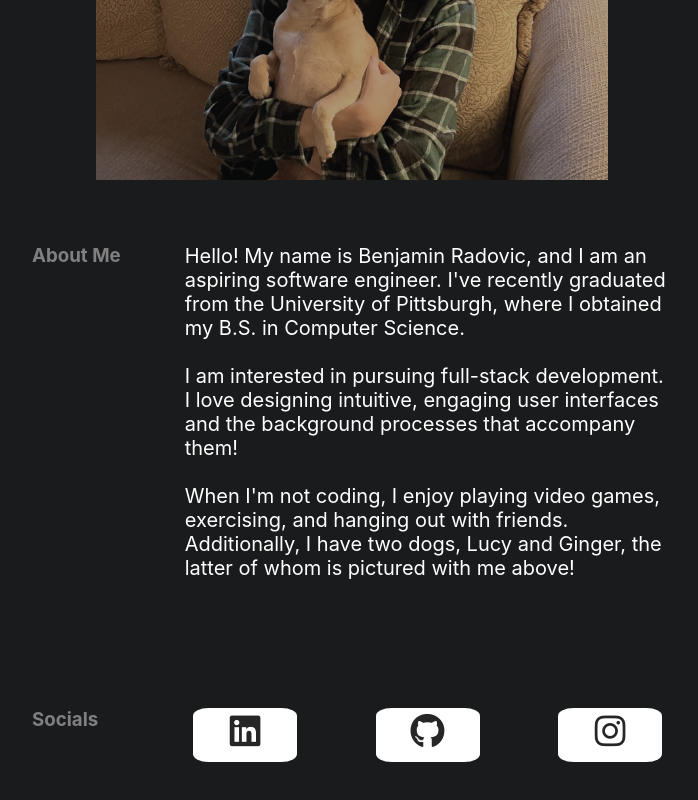
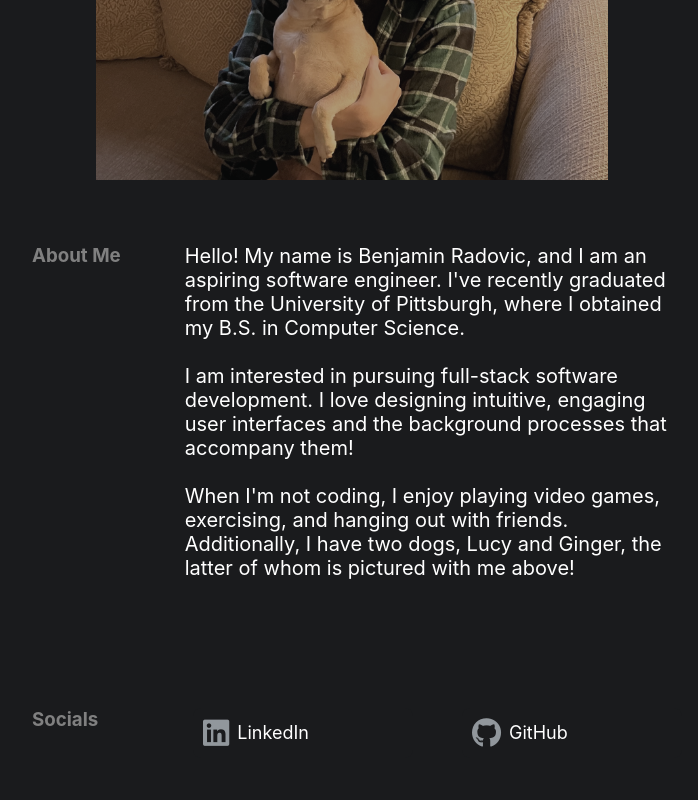
Before and after one commit to BMR81/personal_website, a React (Create React App) app in the folder my-website/: page /about in a window 1280 px wide. Shown: the part 320-1120 px from the top of the page, without its empty margins (288-986 px from the left). Built offline with nearby package versions, Linux system fonts and the light colour scheme; a web font is replaced by a local one.

Commit message:
Updated website logo and social media links

```diff
--- a/my-website/src/pages/AboutPage/AboutPage.css
+++ b/my-website/src/pages/AboutPage/AboutPage.css
@@ -64,59 +64,52 @@ body {
 #socials-list li {
     list-style: none;
     margin-bottom: 10px;
+    width: 45%;
 }
 
+@media (max-width: 800px) {
+    #socials-list li {
+      width: 100%;
+    }
+  }
+
 #socials-list li a {
-    width: 100px;
+    width: 100%;
     height: 50px;
-    background-color: #fff;
-    text-align: center;
-    font-size: 35px;
+    background-color: rgb(26, 27, 29);
+    font-size: 30px;
     margin: 0 10px;
-    display: block;
-    position: relative;
-    overflow: hidden;
-    border: 2px solid #fff;
-    border-radius: 15%;
-    z-index: 1;
+    align-items: center;
+    text-decoration: none;
+    display: flex;
+    gap: 8px;
+    border-radius: 8px;
+    transition: 0s;
+}
+
+#socials-list li a:hover {
+    background-color: rgb(45, 45, 46);
 }
 
 #socials-list li a .icon {
-    position: relative;
-    color: #262626;
-    transition: .5s;
+    margin-left: 10px;
+    color: #91979c;
+    transition: 0s;
     z-index: 3;
 }
 
 #socials-list li a:hover .icon {
     color: #fff;
-    transform: rotateY(360deg);
 }
 
-#socials-list li a:before {
-    content: "";
-    position: absolute;
-    top: 100%;
-    left: 0;
-    width: 100%;
-    height: 100%;
-    background: rgb(255, 255, 255);
-    transition: .5s;
-    z-index: 2;
+.social-name {
+    font-size: 18px;
+    font-weight: 400;
+    color:  #ffffff;
+    transition: 0s;
+    z-index: 3;
 }
 
-#socials-list li a:hover:before {
-    top: 0;
+#socials-list li a:hover h4{
+    color: #fff;
 }
-
-#socials-list li:nth-child(1) a:before {
-    background: #0077B5;
-}
-
-#socials-list li:nth-child(2) a:before {
-    background: #000000;
-}
-
-#socials-list li:nth-child(3) a:before {
-    background: linear-gradient(45deg, #f09433, #e6683c, #dc2743, #cc2366, #bc1888);
-}
--- a/my-website/src/pages/AboutPage/AboutPage.js
+++ b/my-website/src/pages/AboutPage/AboutPage.js
@@ -16,8 +16,9 @@ export default function About() {
                     <br></br>
                     <br></br>
 
-                    I am interested in pursuing full-stack development. I love designing intuitive,
-                    engaging user interfaces and the background processes that accompany them!
+                    I am interested in pursuing full-stack software development. I love designing
+                    intuitive, engaging user interfaces and the background processes that accompany
+                    them!
 
                     <br></br>
                     <br></br>
@@ -32,13 +33,19 @@ export default function About() {
                 <h3 id="socials-header">Socials</h3>
                 <ul id="socials-list">
                     <li>
-                        <a href="https://www.linkedin.com/in/benjamin-radovic/" target="_blank" rel="noopener noreferrer"><i className="fab fa-linkedin icon"></i></a></li>
+                        <a href="https://www.linkedin.com/in/benjamin-radovic/" target="_blank" rel="noopener noreferrer">
+                            <i className="fab fa-linkedin icon"></i>
+                            <h4 className="social-name">LinkedIn</h4>
+                        </a>
+                    </li>
 
                     <li>
-                        <a href="https://github.com/BMR81" target="_blank" rel="noopener noreferrer"><i className="fab fa-github icon"></i></a></li>
+                        <a href="https://github.com/BMR81" target="_blank" rel="noopener noreferrer">
+                            <i className="fab fa-github icon"></i>
+                            <h4 className="social-name">GitHub</h4>
+                        </a>
+                    </li>
 
-                    <li>
-                        <a href="https://www.instagram.com/ben3795/" target="_blank" rel="noopener noreferrer"><i className="fab fa-instagram icon"></i></a></li>
                 </ul>
             </div>
 
--- a/my-website/src/pages/ProjectsPage/ProjectsPage.css
+++ b/my-website/src/pages/ProjectsPage/ProjectsPage.css
@@ -97,7 +97,6 @@ body {
 
 .project-content a:hover {
     background: #b9b8bd;
-    border: 1px solid rgba(0, 0, 0, 0.4);
     box-shadow: 0 1px 15px rgba(1, 1, 1, 0.2);
 }
 
```
Also changed, not shown: 1 other file (tests, documents, lock files or other folders).
